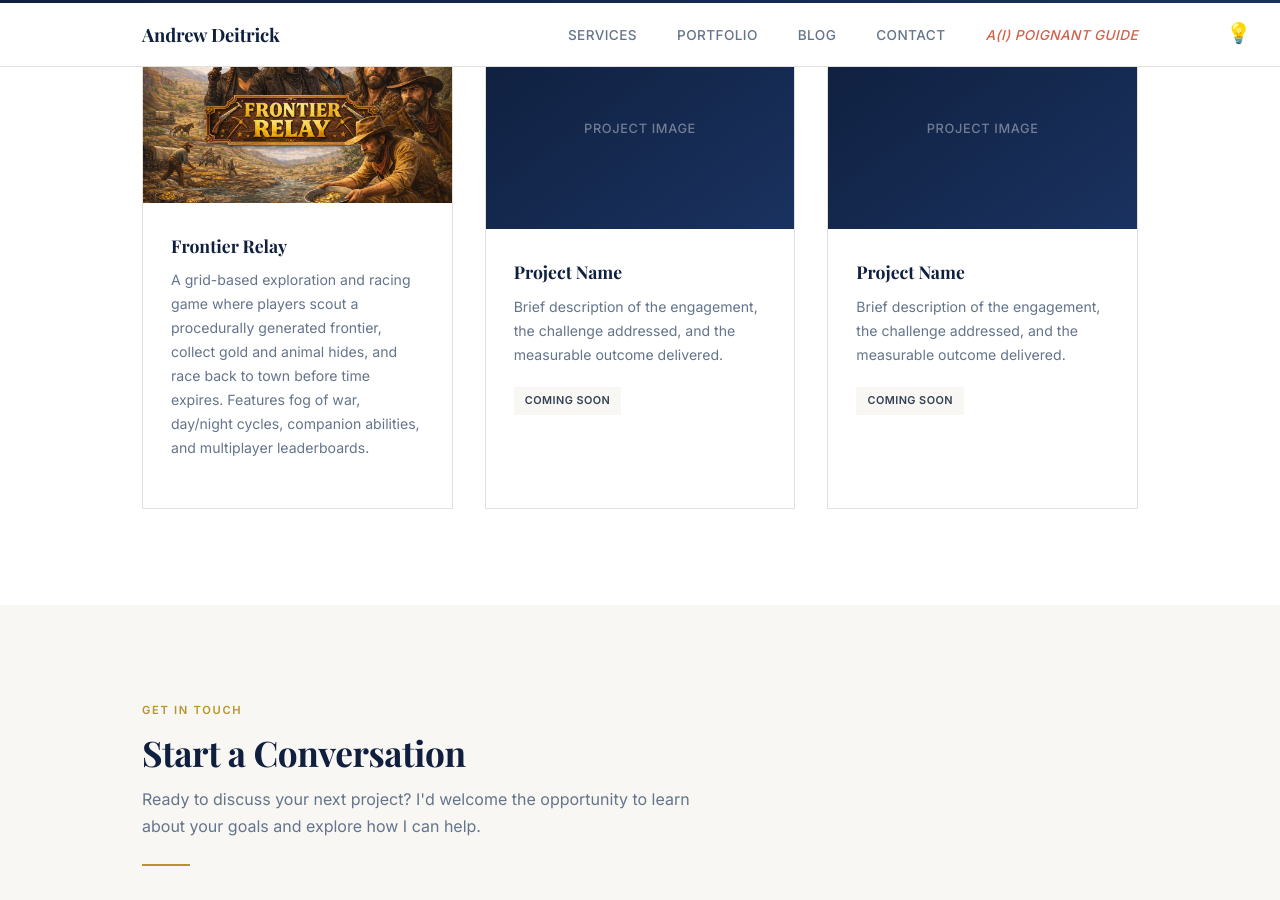
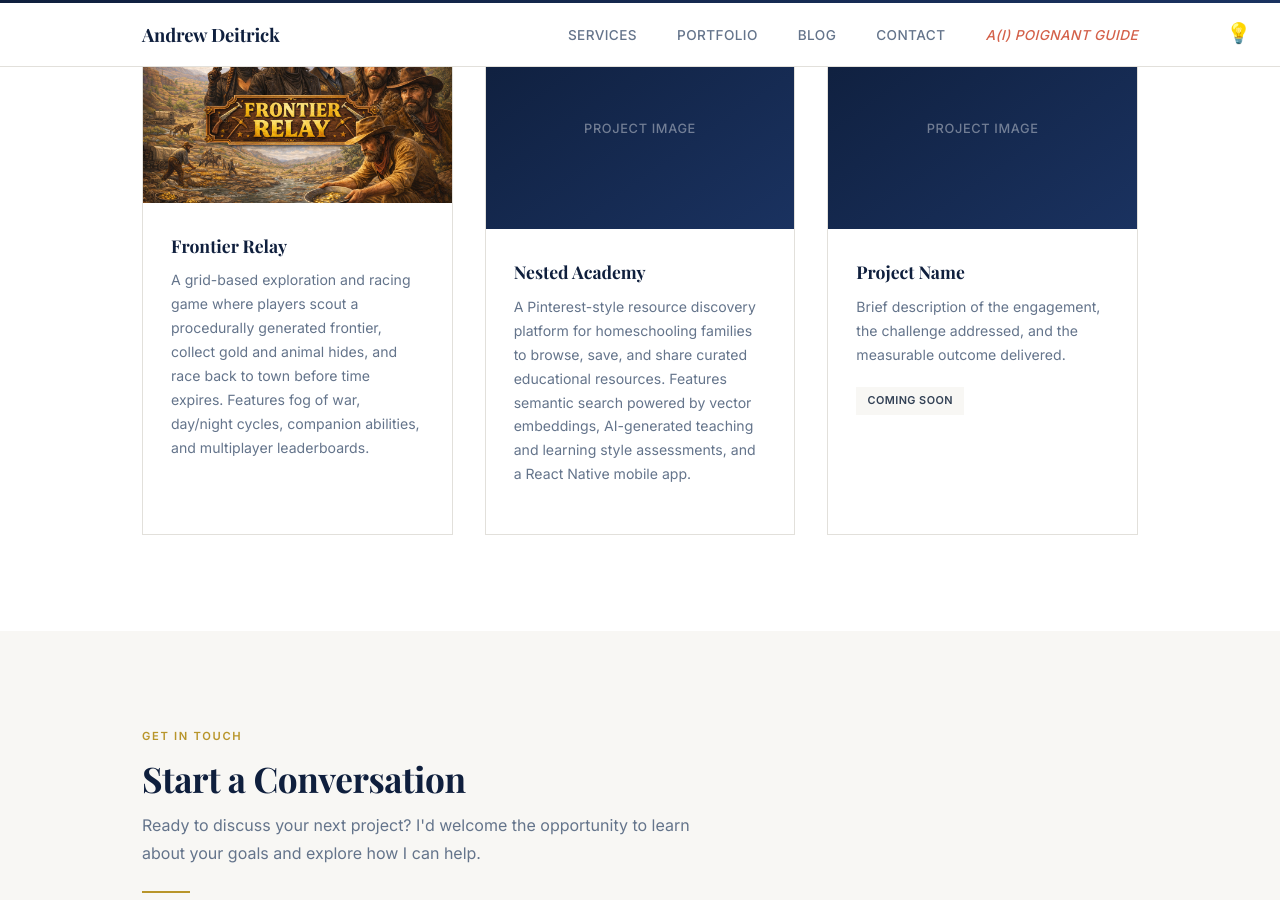
Before and after one commit to andrewdeitrick/andrewdeitrick.com, a Jekyll site: the page built from index.html, in a window 1280 px wide and 900 px high, scrolled down 1852 px. Built offline with Jekyll 4.4.1, drawn with Linux system fonts in a browser that asks for light colours.

Commit message:
Add Nested Academy to portfolio
Co-Authored-By: Claude Opus 4.6 (1M context) <noreply@anthropic.com>

```diff
--- a/index.html
+++ b/index.html
@@ -65,11 +65,8 @@ title: Andrew Deitrick — Software Engineering & AI Implementation
     <div class="project-card">
       <div class="project-thumb">Project Image</div>
       <div class="project-info">
-        <h3>Project Name</h3>
-        <p>Brief description of the engagement, the challenge addressed, and the measurable outcome delivered.</p>
-        <div class="project-tags">
-          <span class="tag">Coming Soon</span>
-        </div>
+        <h3>Nested Academy</h3>
+        <p>A Pinterest-style resource discovery platform for homeschooling families to browse, save, and share curated educational resources. Features semantic search powered by vector embeddings, AI-generated teaching and learning style assessments, and a React Native mobile app.</p>
       </div>
     </div>
     <div class="project-card">
```
